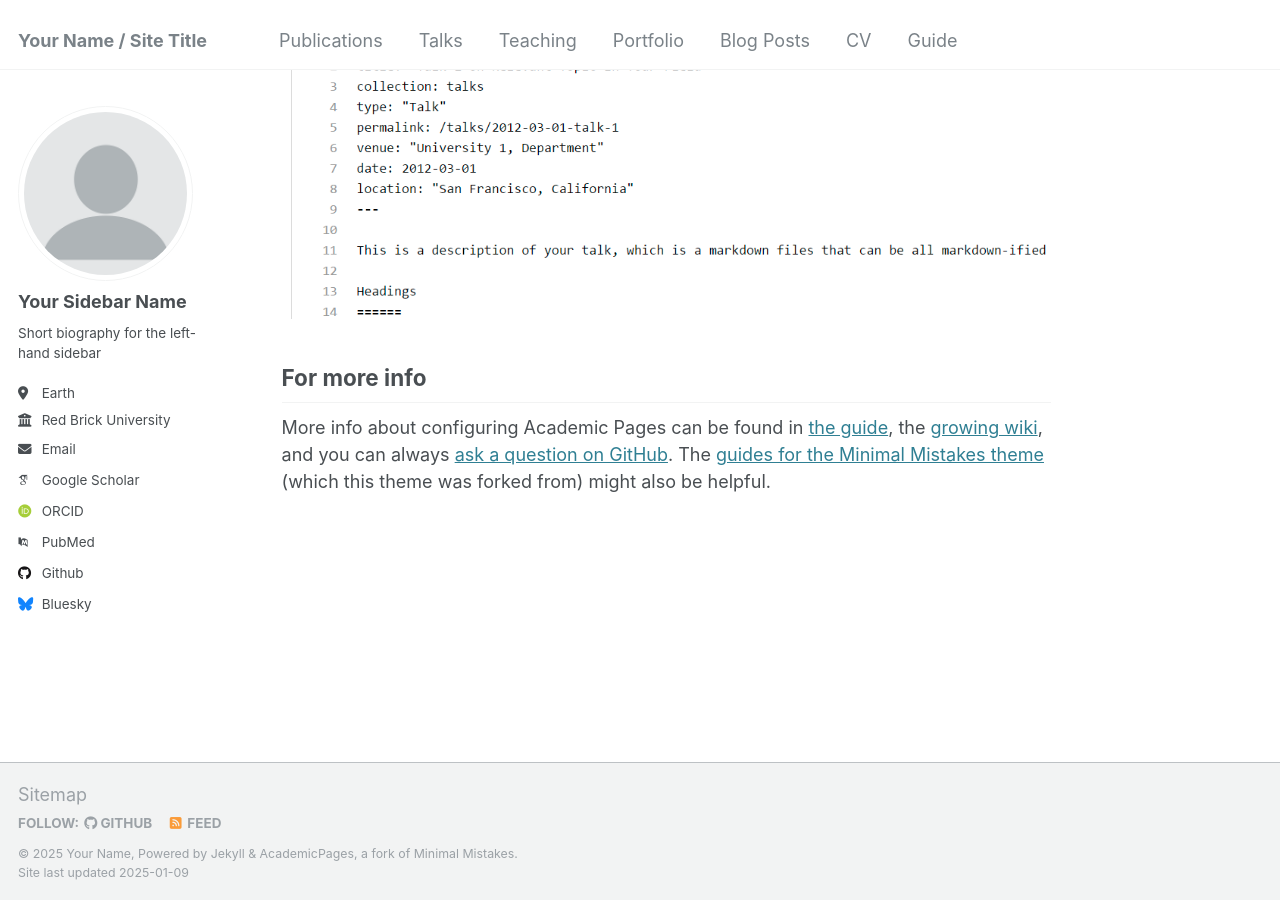
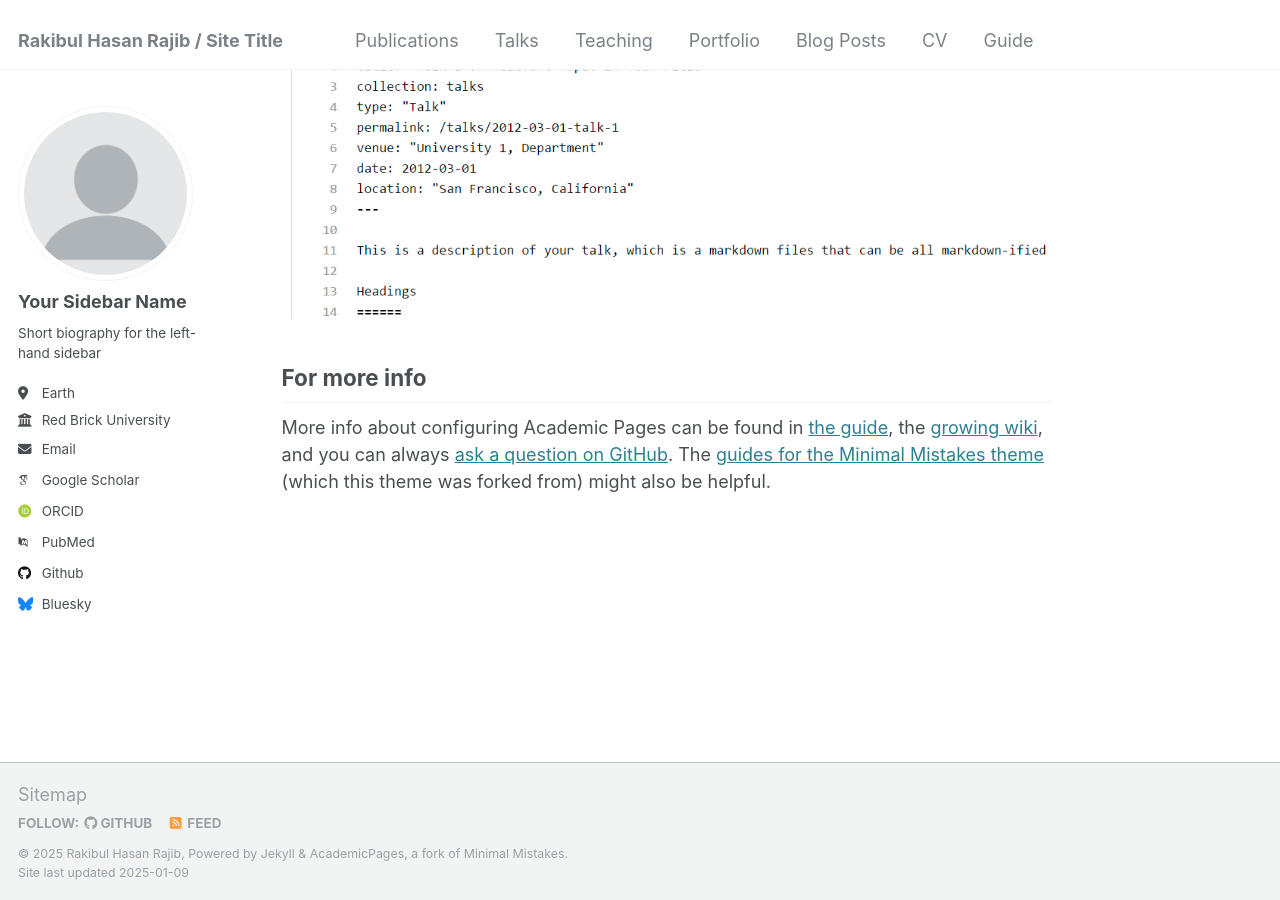
Before and after one commit to rajibrhasan/rajibrhasan.github.io, a Jekyll site: the page built from _pages/about.md, in a window 1280 px wide and 900 px high, scrolled down 2643 px. Built offline with Jekyll 4.4.1, drawn with Linux system fonts in a browser that asks for light colours; some web fonts are replaced.

Commit message:
Update _config.yml

```diff
--- a/_config.yml
+++ b/_config.yml
@@ -8,13 +8,13 @@
 
 # Basic Site Settings
 locale                   : "en-US"
-title                    : "Your Name / Site Title"
+title                    : "Rakibul Hasan Rajib / Site Title"
 title_separator          : "-"
-name                     : &name "Your Name"
+name                     : &name "Rakibul Hasan Rajib"
 description              : &description "personal description"
-url                      : https://academicpages.github.io # the base hostname & protocol for your site e.g. "https://[your GitHub username].github.io"
+url                      : https://rajibrhasan.github.io # the base hostname & protocol for your site e.g. "https://[your GitHub username].github.io"
 baseurl                  : "" # the subpath of your site, e.g. "/blog"
-repository               : "academicpages/academicpages.github.io"
+repository               : "rajibrhasan/rajibrhasan.github.io"
 
 # Site Author - The following control what appear as part of the author content on the side bar.
 #               If a field is blank the icon and link will not appear, otherwise it will be shown.
```
